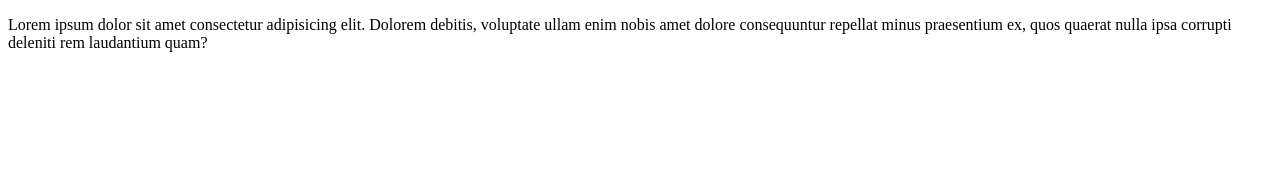
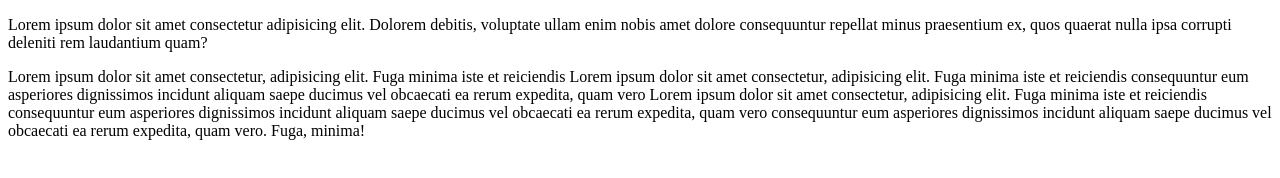
Before and after one commit to abuzar-gifari/normal_html_file, a plain HTML site: page index.html in a window 1280 px wide. Drawn offline with Linux system fonts and the light colour scheme.

Commit message:
letter added

```diff
--- a/index.html
+++ b/index.html
@@ -8,5 +8,9 @@
 <body>
     <p>Lorem ipsum dolor sit amet consectetur adipisicing elit. Dolorem debitis, voluptate ullam enim nobis amet dolore consequuntur repellat minus praesentium ex,
         quos quaerat nulla ipsa corrupti deleniti rem laudantium quam?</p>
+        <p>Lorem ipsum dolor sit amet consectetur, adipisicing elit. Fuga minima iste et reiciendis
+            Lorem ipsum dolor sit amet consectetur, adipisicing elit. Fuga minima iste et reiciendis consequuntur eum asperiores dignissimos incidunt aliquam saepe ducimus vel obcaecati ea rerum expedita, quam vero
+            Lorem ipsum dolor sit amet consectetur, adipisicing elit. Fuga minima iste et reiciendis consequuntur eum asperiores dignissimos incidunt aliquam saepe ducimus vel obcaecati ea rerum expedita, quam vero
+            consequuntur eum asperiores dignissimos incidunt aliquam saepe ducimus vel obcaecati ea rerum expedita, quam vero. Fuga, minima!</p>
 </body>
 </html>
```
